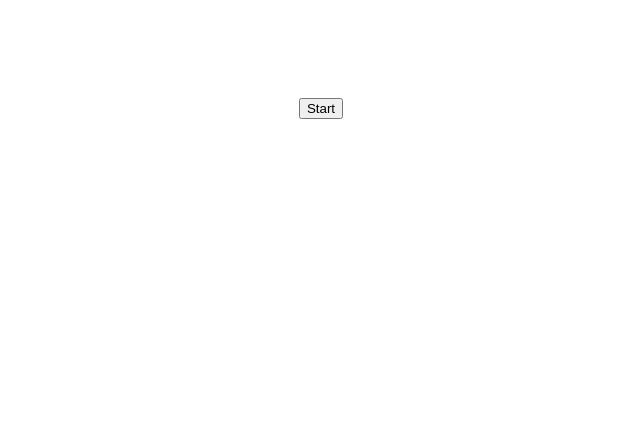
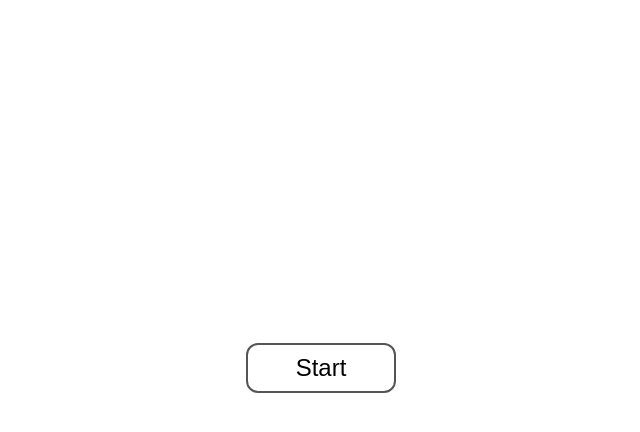
Before and after one commit to Victerose/PokerMiniApp, a plain HTML site: page index.html in a window 1280 px wide. Shown: the whole page, without its empty margins (319-959 px from the left). Drawn offline with Linux system fonts and the light colour scheme.

Commit message:
bigger font

```diff
--- a/index.html
+++ b/index.html
@@ -6,10 +6,8 @@
 </head>
 <body>
   <!-- 首頁 -->
-  <div id="firstScreen">
-    <div class="center-button">
-      <button onclick="showSecondScreen()">Start</button>
-    </div>
+  <div class="center-button" id="firstScreen">
+      <button class="start-button" onclick="showSecondScreen()">Start</button>
   </div>
 
   <!-- 第二個畫面 -->
--- a/style.css
+++ b/style.css
@@ -3,23 +3,38 @@
       display: flex;
       justify-content: center;
       align-items: center;
-      height: 200px; /* 調整按鈕高度 */
+      min-height: 90vh;
     }
+
+.start-button {
+    background-color: white;
+    color: black;
+    border: 2px solid #555555;
+    font-size: 24px;
+    border-radius: 12px;
+    width: 150px;
+    height: 50px;
+}
+
+.start-button:hover {
+    background-color: #555555;
+    color: white;
+}
 
 .card-container {
       display: inline-grid;
-      gap: 3px;
+      gap: 10px;
     }
 
 .card {
-  width: 50px;
-  height: 50px;
+  width: 120px;
+  height: 120px;
   background: white;
   border: 1px solid #000;
   display: inline-block;
   margin: 5px;
   text-align: center;
-  font-size: 16px;
+  font-size: 24px;
   font-weight: bold;
 }
 
```
